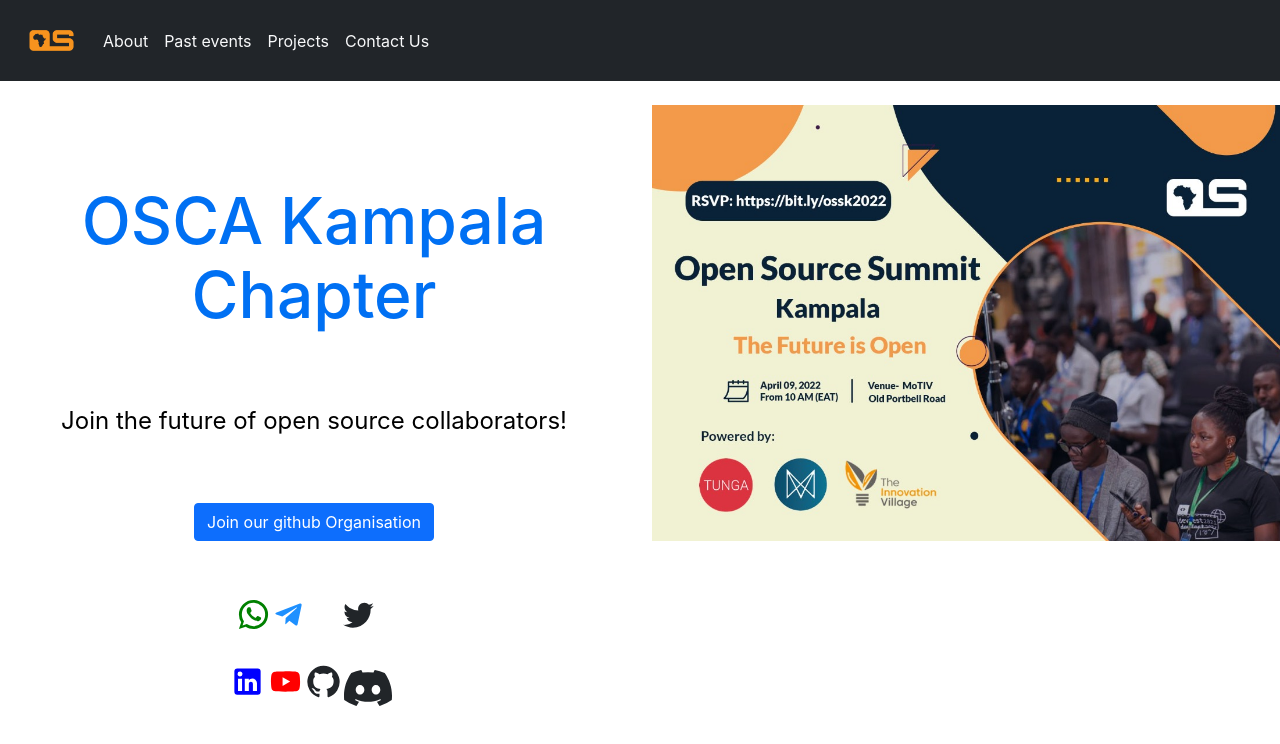
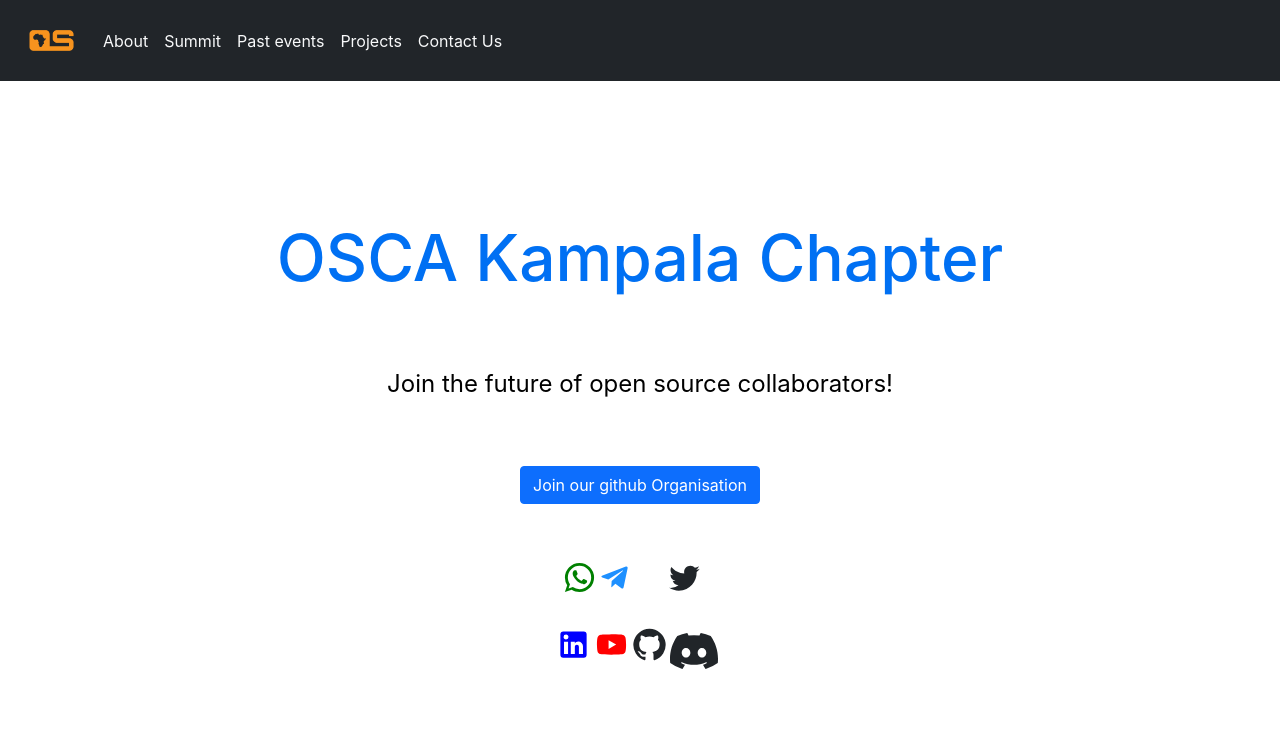
Before and after one commit to oscakampala/oscakampala.github.io, a Next.js app: page / in a window 1280 px wide. Shown: the top 744 px of the page. Built offline with nearby package versions, Linux system fonts and the light colour scheme.

Commit message:
refactor off summit

```diff
--- a/components/HomeMain.js
+++ b/components/HomeMain.js
@@ -51,9 +51,6 @@
            <div >
       {/* <main> */}
 
-
-      <Row>
-          <Col sm='6' >
 
       <div style={styles.header} >
 
@@ -310,27 +307,6 @@
     </div>
     </div>
 
-    </Col>
-          <Col sm='6' >
-
-          <img style={{borderRadius:'8px',objectFit:'contain'}} width={"100%"} height={"550px"} src="/osca summit banner.jpeg" alt="OSCA Logo" />
-          <br/><br/>
-         {/* <Row  >
-
-         <Col sm='4' >
-
-          <img style={{borderRadius:'8px',objectFit:'contain'}} width={"100%"} height={"250px"} src="/musoke speaker.jpeg" alt="OSCA Logo" />
-       </Col>
-       &nbsp; &nbsp; &nbsp; &nbsp; &nbsp; &nbsp; &nbsp; &nbsp; &nbsp;&nbsp;&nbsp;&nbsp;&nbsp;
-       &nbsp; &nbsp; &nbsp; &nbsp; &nbsp; &nbsp; &nbsp; &nbsp; &nbsp;&nbsp;&nbsp;&nbsp;&nbsp;
-         <Col sm='4' >
-          <img style={{borderRadius:'8px',objectFit:'contain'}} width={"100%"} height={"250px"} src="/malinga speaker.jpeg" alt="OSCA Logo" />
-       </Col>
-
-         </Row> */}
-
-          </Col>
-        </Row>
 
 </div>
 
--- a/components/Navbar.js
+++ b/components/Navbar.js
@@ -39,11 +39,11 @@
                   </NavLink>
                 </NavItem>
 
-                {/* <NavItem>
-                  <NavLink href="https://oscakampala.github.io/festival" className='text-light' >
+                <NavItem>
+                  <NavLink href="https://oscakampala.github.io/summit" className='text-light' >
                     Summit
                   </NavLink>
-                </NavItem> */}
+                </NavItem>
                 <NavItem>
                   <NavLink href="https://oscakampala.github.io/events" className='text-light' >
                     Past events
```
